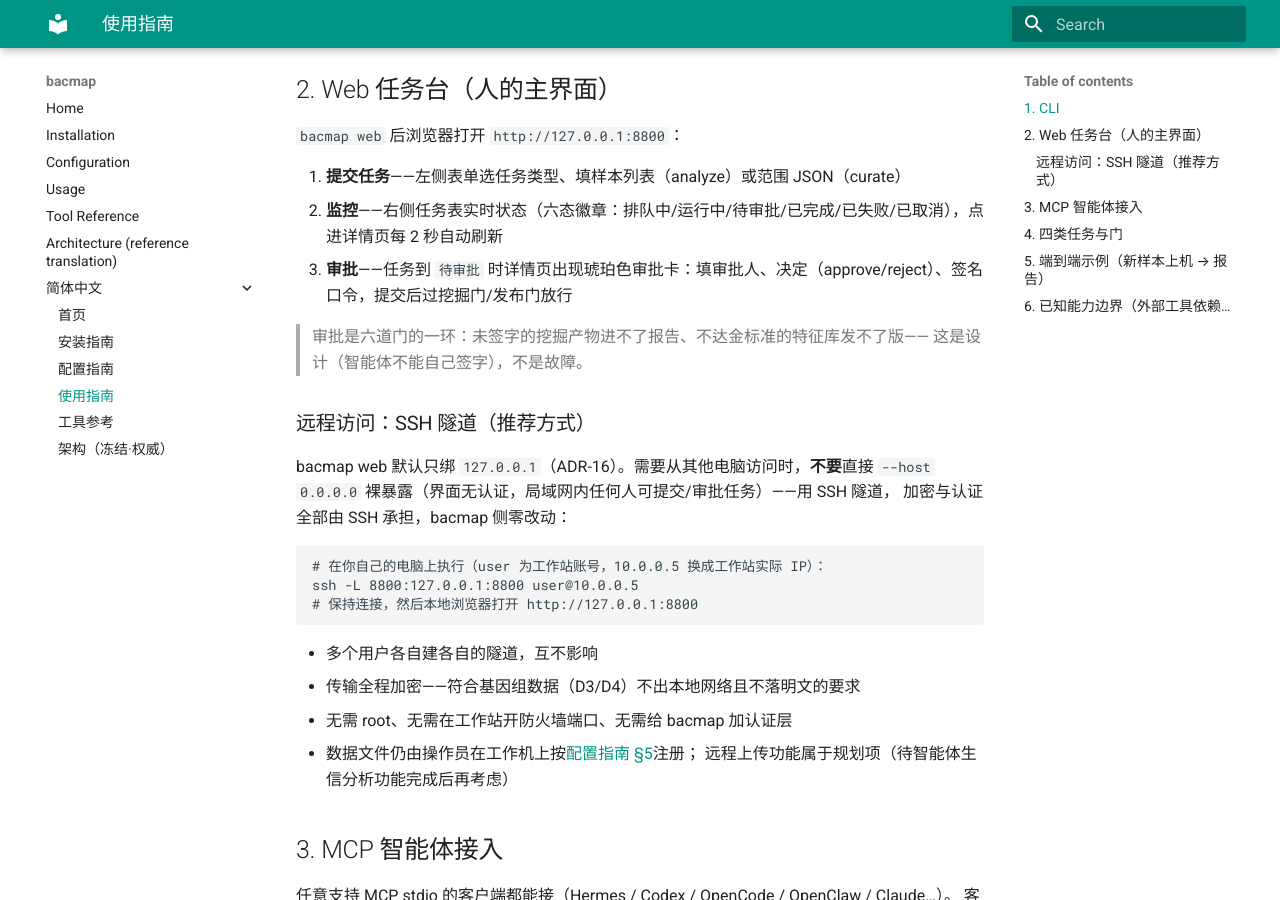
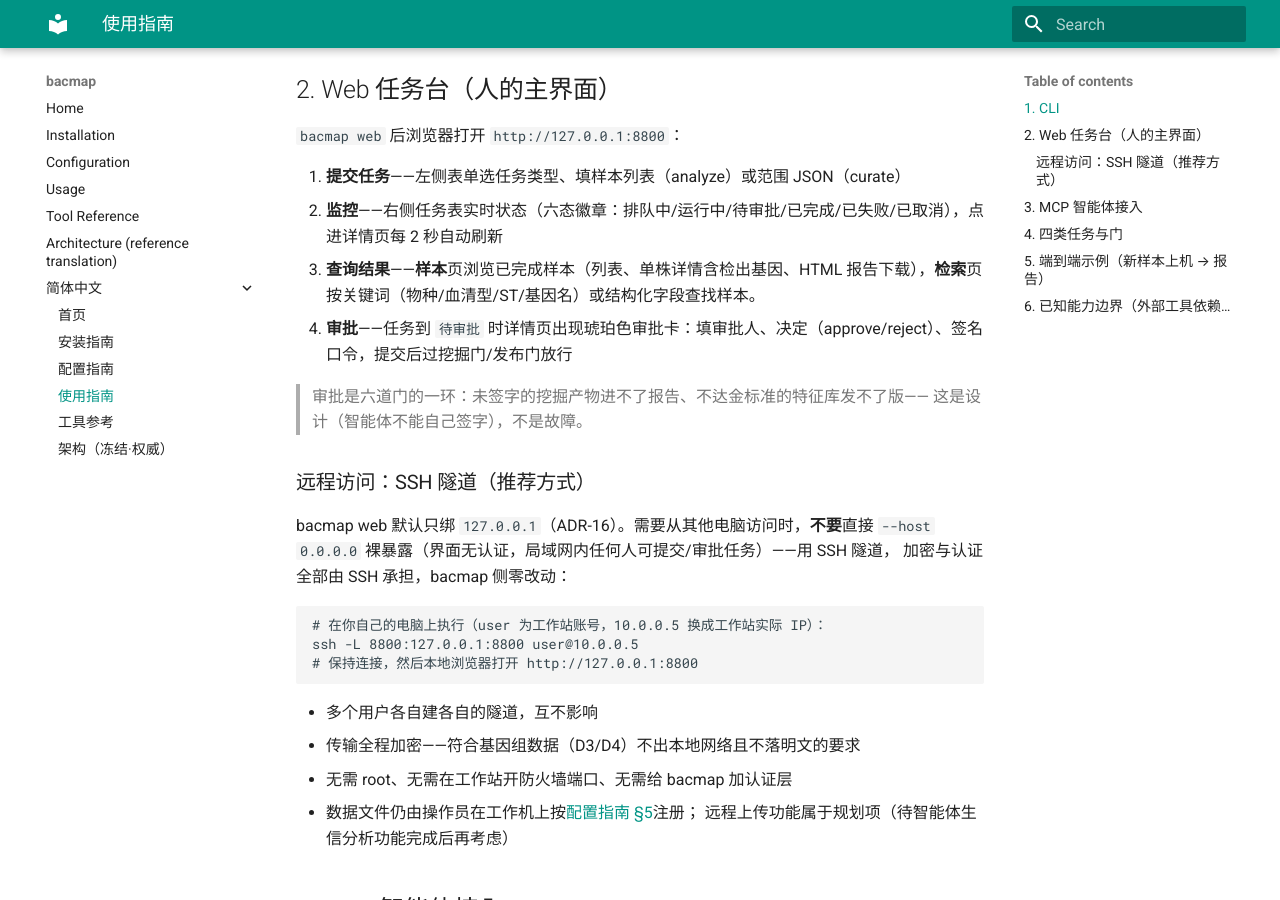
Before and after one commit to indexofire/bacmap, an MkDocs documentation site: the page built from docs/usage.zh-CN.md, in a window 1280 px wide and 900 px high, scrolled down 400 px. Built offline with MkDocs 1.6.1 and Material for MkDocs 9.7.7, drawn with Linux system fonts in a browser that asks for light colours.

Commit message:
docs: results browsing in usage guides (bilingual)

```diff
--- a/docs/usage.zh-CN.md
+++ b/docs/usage.zh-CN.md
@@ -18,6 +18,7 @@
 
 1. **提交任务**——左侧表单选任务类型、填样本列表（analyze）或范围 JSON（curate）
 2. **监控**——右侧任务表实时状态（六态徽章：排队中/运行中/待审批/已完成/已失败/已取消），点进详情页每 2 秒自动刷新
+4. **查询结果**——**样本**页浏览已完成样本（列表、单株详情含检出基因、HTML 报告下载），**检索**页按关键词（物种/血清型/ST/基因名）或结构化字段查找样本。
 3. **审批**——任务到 `待审批` 时详情页出现琥珀色审批卡：填审批人、决定（approve/reject）、签名口令，提交后过挖掘门/发布门放行
 
 > 审批是六道门的一环：未签字的挖掘产物进不了报告、不达金标准的特征库发不了版——
```
Also changed, not shown: docs/usage.md (+1 -0 lines).
